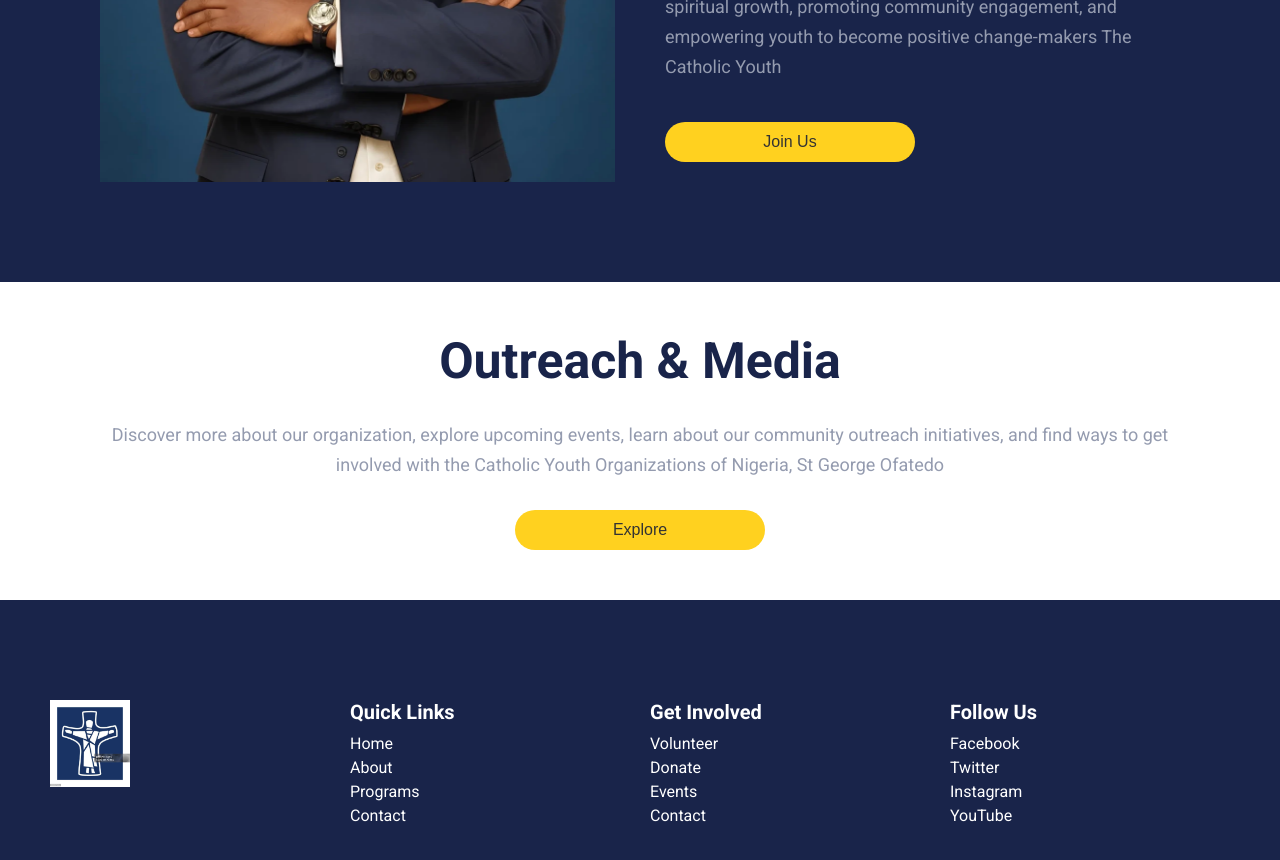
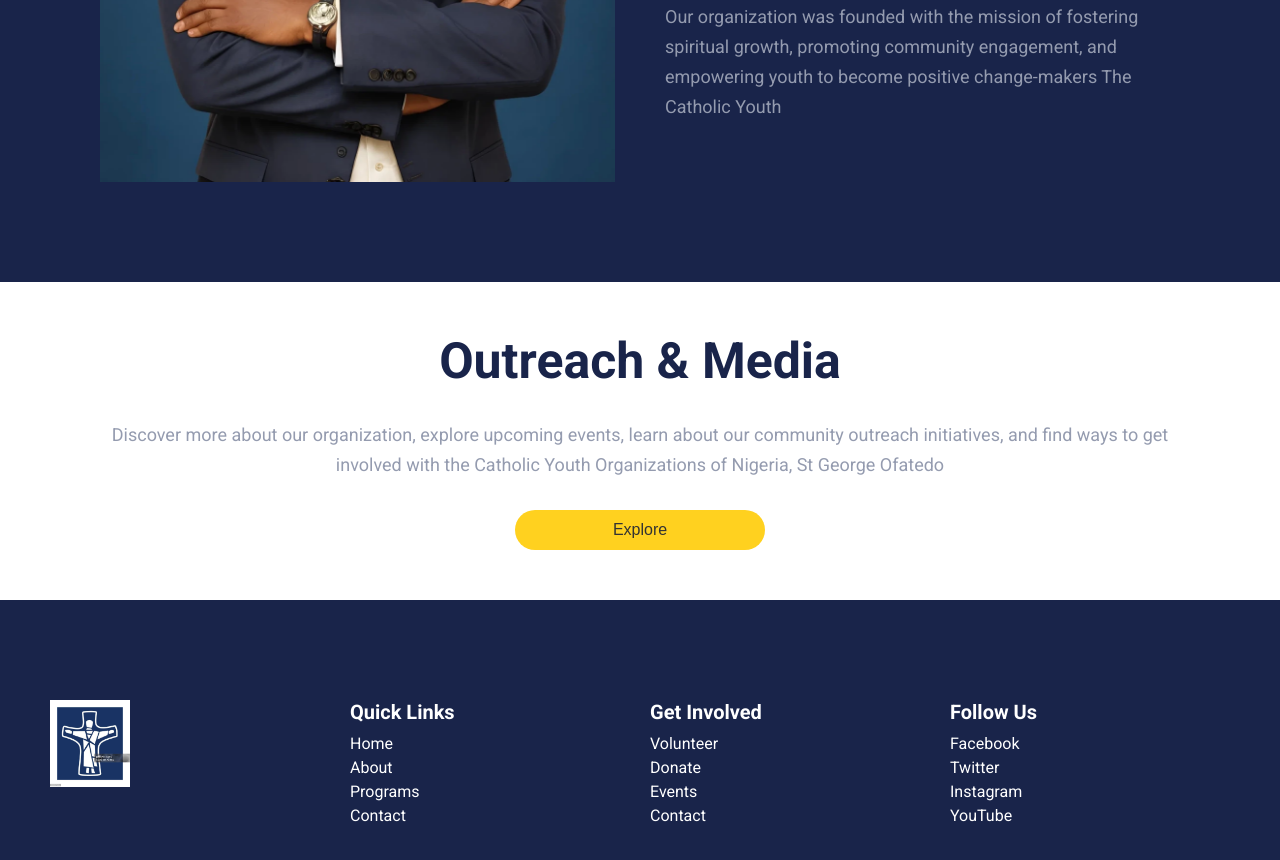
Before and after one commit to stephenolajire/CYON, a React (Vite) app in the folder cyon-frontend/: page / in a window 1280 px wide. Shown: the part 4300-5160 px from the top of the page. Built offline with nearby package versions, Linux system fonts and the light colour scheme; no server answers.

Commit message:
fixed mission btn

```diff
--- a/cyon-frontend/src/components/OurMission.jsx
+++ b/cyon-frontend/src/components/OurMission.jsx
@@ -38,9 +38,9 @@ const OurMission = () => {
             youth to become positive change-makers The Catholic Youth
           </p>
 
-          <div className={styles.btnDiv}>
+          {/* <div className={styles.btnDiv}>
             <Button content="Join Us" />
-          </div>
+          </div> */}
         </div>
       </div>
     </div>
```
